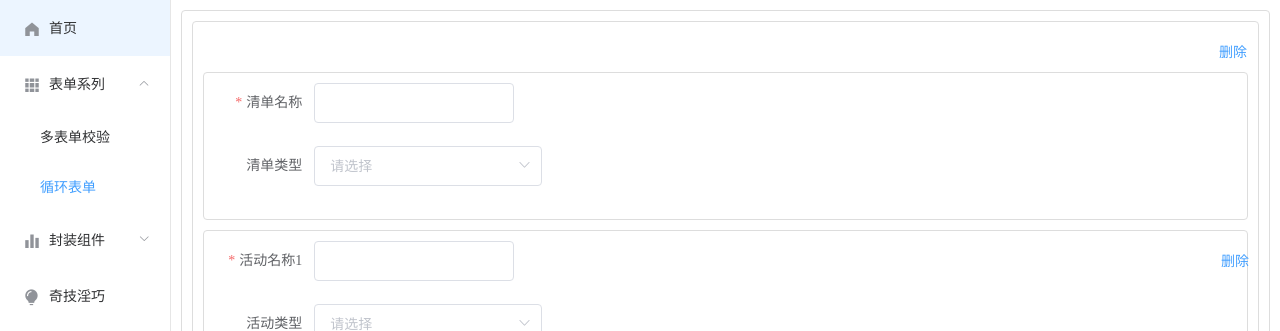
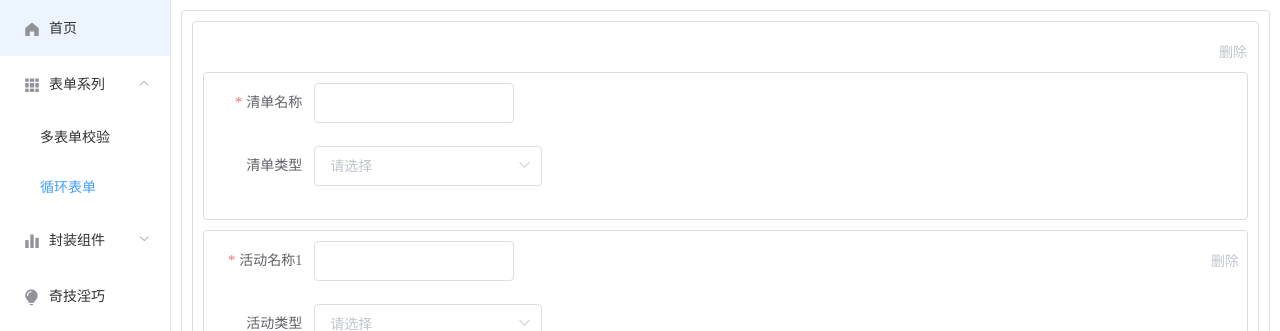
Before and after one commit to qiangguanglin/vue-demo, a Vue app: page /form/loopForm in a window 1280 px wide. Shown: the top 331 px of the page. Built offline with nearby package versions, Linux system fonts and the light colour scheme.

Commit message:
feat: 增加循环表单

```diff
--- a/src/pages/loopForm.vue
+++ b/src/pages/loopForm.vue
@@ -1,7 +1,7 @@
 <template>
     <div class="content_style">
         <div v-for="form in ruleForm" :key="form.key" class="all_content">
-            <el-button class="delete_class_form" type="text" @click="deleteForm(ruleForm, form.key)">删除</el-button>
+            <el-button :disabled="ruleForm.length === 1" class="delete_class_form" type="text" @click="deleteForm(ruleForm, form.key)">删除</el-button>
             <div class="form1_content">
                 <el-form
                     ref="ruleForm1"
@@ -28,7 +28,7 @@
             <div>
                 <div v-for="(item, j) in form.ruleForm2" :key="item.key" class="form2_content">
                     <el-form class="form" :ref="`ruleForm2-${item.key}`" :model="item" label-width="100px">
-                        <el-button class="delete_class_form2" type="text" @click="deleteForm(form.ruleForm2, item.key)">删除</el-button>
+                        <el-button :disabled="form.ruleForm2.length === 1" class="delete_class_form2" type="text" @click="deleteForm(form.ruleForm2, item.key)">删除</el-button>
                         <el-form-item :label="`活动名称${j+1}`" prop="name" :rules="rules.name">
                             <el-input v-model="item.name"></el-input>
                         </el-form-item>
@@ -131,7 +131,6 @@ export default {
                 });
             }).catch(() => {});
         }
-
     }
 
 }
@@ -157,7 +156,7 @@ export default {
 }
 .delete_class_form2 {
     position: absolute;
-    right: 30px;
+    right: 40px;
     margin-bottom: 10px;
     z-index: 10;
 }
```
